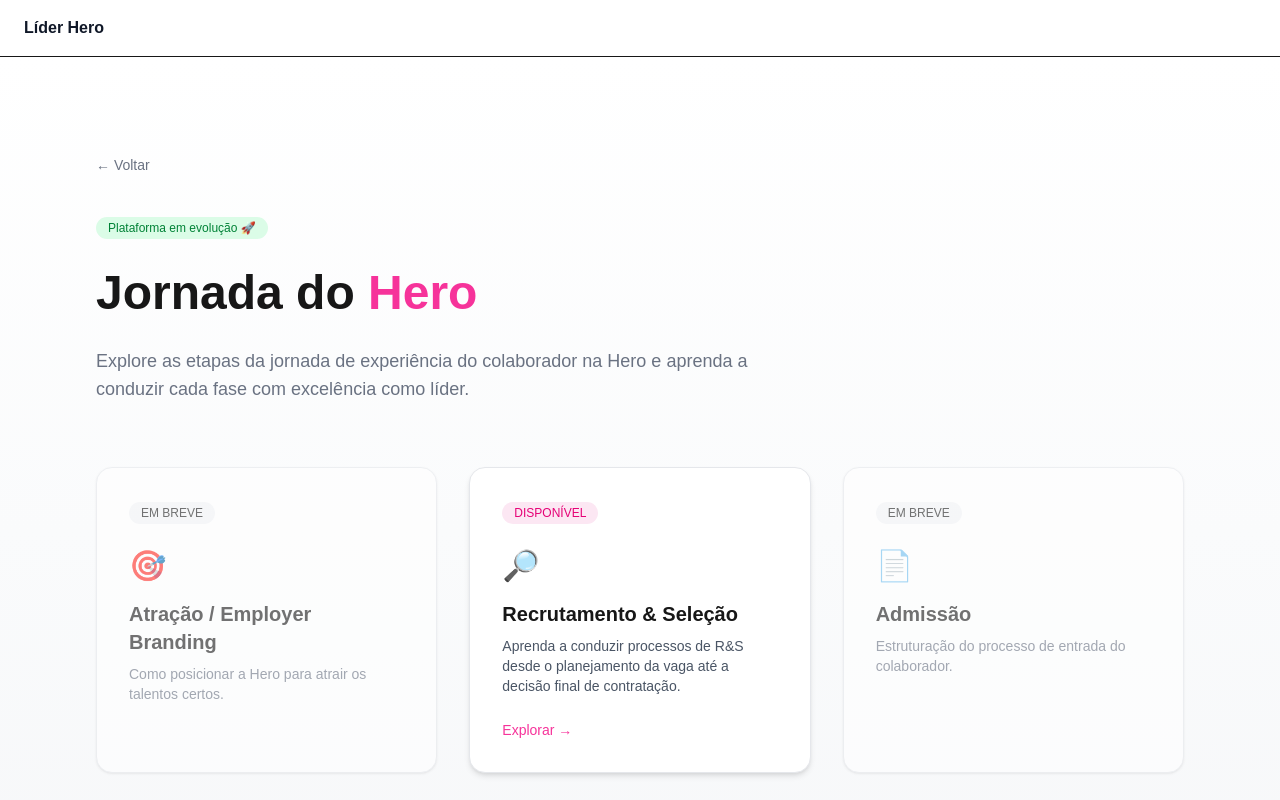
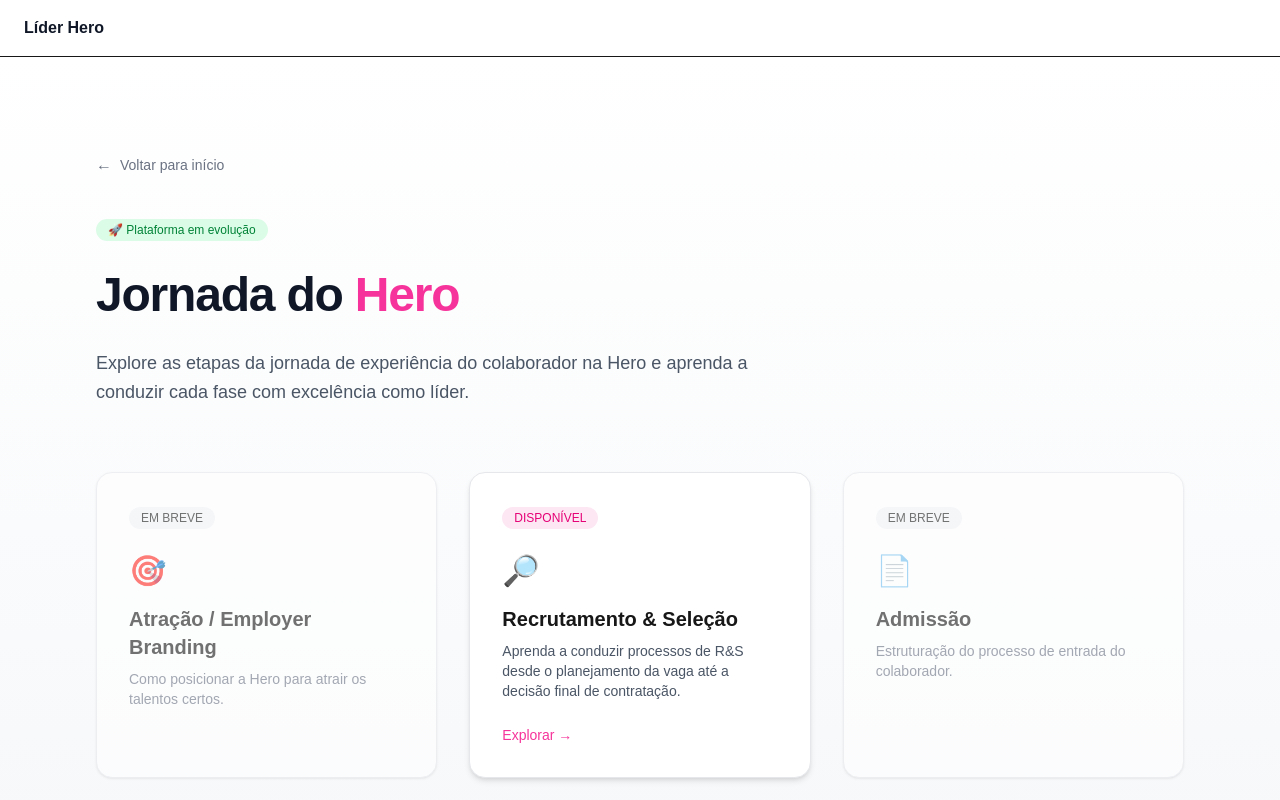
Before and after one commit to amandafrann/programa-lider-hero, a Next.js app: page /jornada in a window 1280 px wide. Shown: the top 800 px of the page. Built offline with nearby package versions, Linux system fonts and the light colour scheme; no server answers.

Commit message:
atualizar jornada

```diff
--- a/app/jornada/page.tsx
+++ b/app/jornada/page.tsx
@@ -2,62 +2,49 @@
 
 export default function JornadaPage() {
   return (
-      <main className="min-h-screen bg-gradient-to-b from-white via-gray-50 to-gray-100 flex justify-center py-24">
+    <main className="min-h-screen bg-gradient-to-b from-white via-gray-50 to-gray-100 flex justify-center pt-24 pb-20">
 
       <div className="max-w-6xl w-full px-8">
 
         {/* VOLTAR */}
-
         <Link
           href="/"
-            className="text-sm text-gray-500 hover:text-gray-800 mb-10 inline-block"
+          className="inline-flex items-center gap-2 text-sm font-medium text-gray-500 hover:text-gray-900 mb-10 transition"
         >
-            ← Voltar
+          <span className="text-base">←</span>
+          Voltar para início
         </Link>
 
-
-          {/* TAG NOVA PARA TESTAR DEPLOY */}
-
+        {/* BADGE */}
         <div className="mb-6">
-            <span className="text-xs bg-green-100 text-green-700 px-3 py-1 rounded-full">
-              Plataforma em evolução 🚀
+          <span className="text-xs bg-green-100 text-green-700 px-3 py-1 rounded-full font-medium">
+            🚀 Plataforma em evolução
           </span>
         </div>
 
-
         {/* HEADER */}
-
         <div className="mb-16">
-
-            <h1 className="text-5xl font-bold mb-6 leading-tight">
+          <h1 className="text-4xl md:text-5xl font-semibold tracking-tight mb-6 leading-tight text-gray-900">
             Jornada do
             <span className="text-pink-500"> Hero</span>
           </h1>
 
-            <p className="text-gray-500 text-lg max-w-2xl">
+          <p className="text-gray-600 text-lg max-w-2xl leading-relaxed">
             Explore as etapas da jornada de experiência do colaborador na Hero
             e aprenda a conduzir cada fase com excelência como líder.
           </p>
-
         </div>
 
-
         {/* GRID */}
-
         <div className="grid md:grid-cols-3 gap-8">
 
-
           {/* ATRAÇÃO */}
-
           <div className="bg-white rounded-2xl p-8 border border-gray-200 opacity-60 shadow-sm">
-
             <span className="text-xs bg-gray-100 px-3 py-1 rounded-full">
               EM BREVE
             </span>
 
-              <div className="text-3xl mt-6 mb-4">
-                🎯
-              </div>
+            <div className="text-3xl mt-6 mb-4">🎯</div>
 
             <h3 className="text-xl font-semibold mb-2">
               Atração / Employer Branding
@@ -66,27 +53,20 @@
             <p className="text-gray-500 text-sm">
               Como posicionar a Hero para atrair os talentos certos.
             </p>
-
           </div>
 
-
-
           {/* R&S */}
-
           <Link
             href="/rs"
-              className="group relative bg-white rounded-2xl p-8 border border-gray-200 shadow-md hover:shadow-xl transition-all duration-300 hover:-translate-y-2"
+            className="group relative bg-white rounded-2xl p-8 border border-gray-200 shadow-md hover:shadow-xl transition-all duration-300 hover:-translate-y-2 hover:scale-[1.02]"
           >
-
             <div className="absolute inset-0 rounded-2xl bg-gradient-to-r from-pink-500/10 to-purple-500/10 opacity-0 group-hover:opacity-100 transition"></div>
 
             <span className="relative text-xs bg-pink-100 text-pink-600 px-3 py-1 rounded-full">
               DISPONÍVEL
             </span>
 
-              <div className="relative text-3xl mt-6 mb-4">
-                🔎
-              </div>
+            <div className="relative text-3xl mt-6 mb-4">🔎</div>
 
             <h3 className="relative text-xl font-semibold mb-2">
               Recrutamento & Seleção
@@ -100,22 +80,15 @@
             <div className="relative text-sm font-medium text-pink-500 group-hover:translate-x-1 transition">
               Explorar →
             </div>
-
           </Link>
 
-
-
           {/* ADMISSÃO */}
-
           <div className="bg-white rounded-2xl p-8 border border-gray-200 opacity-60 shadow-sm">
-
             <span className="text-xs bg-gray-100 px-3 py-1 rounded-full">
               EM BREVE
             </span>
 
-              <div className="text-3xl mt-6 mb-4">
-                📄
-              </div>
+            <div className="text-3xl mt-6 mb-4">📄</div>
 
             <h3 className="text-xl font-semibold mb-2">
               Admissão
@@ -124,22 +97,15 @@
             <p className="text-gray-500 text-sm">
               Estruturação do processo de entrada do colaborador.
             </p>
-
           </div>
 
-
-
           {/* ONBOARDING INSTITUCIONAL */}
-
           <div className="bg-white rounded-2xl p-8 border border-gray-200 opacity-60 shadow-sm">
-
             <span className="text-xs bg-gray-100 px-3 py-1 rounded-full">
               EM BREVE
             </span>
 
-              <div className="text-3xl mt-6 mb-4">
-                🏢
-              </div>
+            <div className="text-3xl mt-6 mb-4">🏢</div>
 
             <h3 className="text-xl font-semibold mb-2">
               Onboarding Institucional
@@ -148,22 +114,15 @@
             <p className="text-gray-500 text-sm">
               Integração cultural e entendimento da empresa.
             </p>
-
           </div>
 
-
-
           {/* ONBOARDING ÁREA */}
-
           <div className="bg-white rounded-2xl p-8 border border-gray-200 opacity-60 shadow-sm">
-
             <span className="text-xs bg-gray-100 px-3 py-1 rounded-full">
               EM BREVE
             </span>
 
-              <div className="text-3xl mt-6 mb-4">
-                👥
-              </div>
+            <div className="text-3xl mt-6 mb-4">👥</div>
 
             <h3 className="text-xl font-semibold mb-2">
               Onboarding da Área
@@ -172,27 +131,20 @@
             <p className="text-gray-500 text-sm">
               Integração com a equipe e responsabilidades da função.
             </p>
-
           </div>
 
-
-
           {/* DESENVOLVIMENTO */}
-
           <Link
             href="/desenvolvimento"
-              className="group relative bg-white rounded-2xl p-8 border border-gray-200 shadow-md hover:shadow-xl transition-all duration-300 hover:-translate-y-2"
+            className="group relative bg-white rounded-2xl p-8 border border-gray-200 shadow-md hover:shadow-xl transition-all duration-300 hover:-translate-y-2 hover:scale-[1.02]"
           >
-
             <div className="absolute inset-0 rounded-2xl bg-gradient-to-r from-purple-500/10 to-indigo-500/10 opacity-0 group-hover:opacity-100 transition"></div>
 
             <span className="relative text-xs bg-purple-100 text-purple-600 px-3 py-1 rounded-full">
               DISPONÍVEL
             </span>
 
-              <div className="relative text-3xl mt-6 mb-4">
-                📈
-              </div>
+            <div className="relative text-3xl mt-6 mb-4">📈</div>
 
             <h3 className="relative text-xl font-semibold mb-2">
               Desenvolvimento
@@ -206,7 +158,6 @@
             <div className="relative text-sm font-medium text-purple-500 group-hover:translate-x-1 transition">
               Explorar →
             </div>
-
           </Link>
 
         </div>
```
Lines whose indentation alone changed are shown as unchanged.
